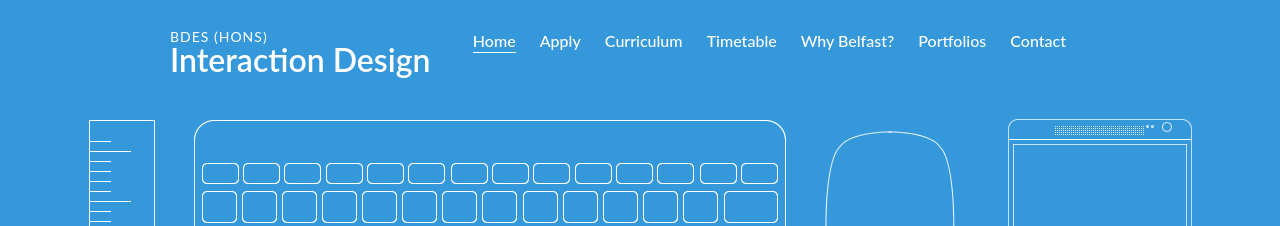
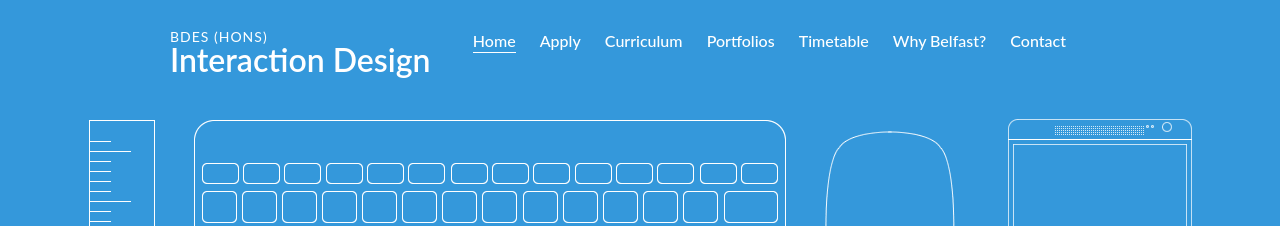
Before and after one commit to ixdbelfast/ixdbelfast.github.io, a Jekyll site: the page built from index.html, in a window 1280 px wide. Shown: the top 226 px of the page. Built offline with Jekyll 4.4.1, drawn with Linux system fonts in a browser that asks for light colours.

Commit message:
Moved portfolio link across page

```diff
--- a/_includes/header.html
+++ b/_includes/header.html
@@ -15,10 +15,10 @@
         <li><a class="home" href="{{ site.baseurl }}/">Home</a></li>
         <li><a class="apply" href="{{ site.baseurl }}/apply/">Apply</a></li>
         <li><a class="curriculum" href="{{ site.baseurl }}/curriculum/">Curriculum</a></li>
+        <li><a class="portfolios" href="{{ site.baseurl }}/portfolios/">Portfolios</a></li>
         <li><a class="timetable" href="{{ site.baseurl }}/timetable/">Timetable</a></li>
         <li><a class="why-belfast" href="{{ site.baseurl }}/why-belfast/">Why Belfast?</a></li>
-        <li><a class="portfolios" href="{{ site.baseurl }}/portfolios/">Portfolios</a></li>
-        <!--li><a class="journal" href="{{ site.baseurl }}/journal/">Journal</a></li-->
+            <!--li><a class="journal" href="{{ site.baseurl }}/journal/">Journal</a></li>  -->
         <li><a class="contact" href="{{ site.baseurl }}/contact/">Contact</a></li>
       </ul>
 
```
